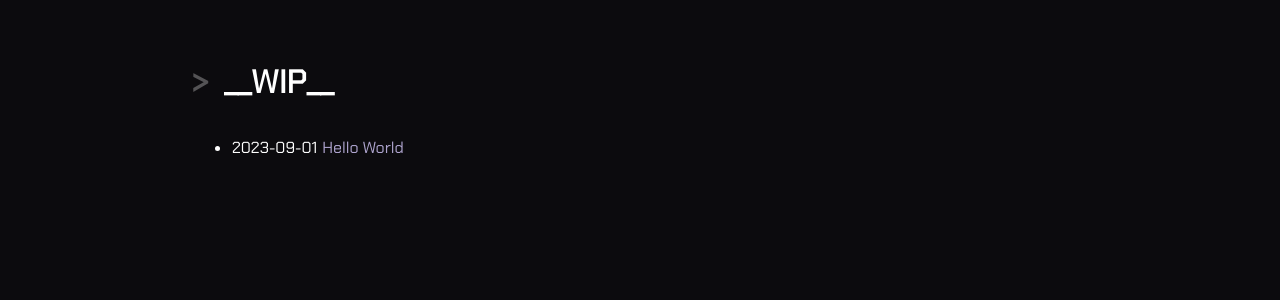
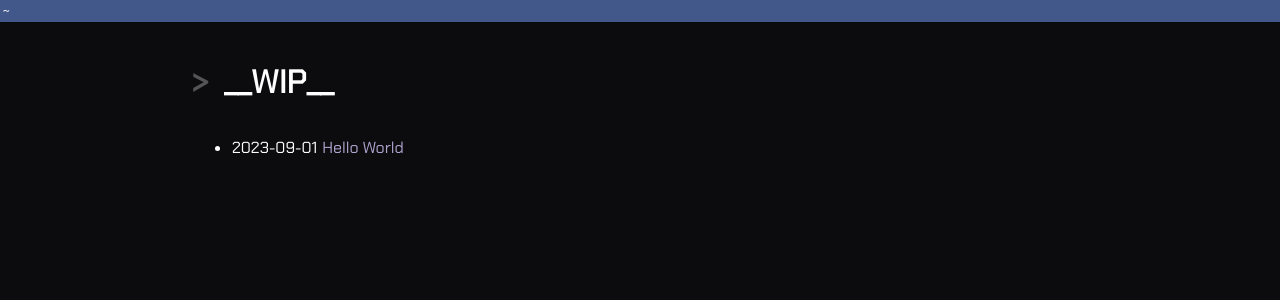
Before and after one commit to UserNombre/usernombre.github.io, a Jekyll site: the page built from index.html, in a window 1280 px wide. Shown: the top 300 px of the page. Built offline with Jekyll 4.4.1, drawn with Linux system fonts in a browser that asks for light colours.

Commit message:
[UPD] _layouts/default.html
Always include header

```diff
--- a/_layouts/default.html
+++ b/_layouts/default.html
@@ -1,8 +1,6 @@
 <html>
     <head>
-        <title>
-            {{ page.title | default: site.title }}
-        </title>
+        <title>{{ page.title | default: site.title }}</title>
         <link rel="preconnect" href="https://fonts.googleapis.com">
         <link rel="preconnect" href="https://fonts.gstatic.com" crossorigin>
         <link rel="stylesheet" href="https://fonts.googleapis.com/css2?family=Chakra+Petch&family=Inconsolata&display=swap">
@@ -11,9 +9,7 @@
         <link rel="icon" href="/assets/images/favicon.ico"/>
     </head>
     <body>
-        {%- if page.name != "index.html" -%}
-            {%- include header.html %}
-        {%- endif -%}
+        {% include header.html %}
         <main>
             {{ content }}
         </main>
```
